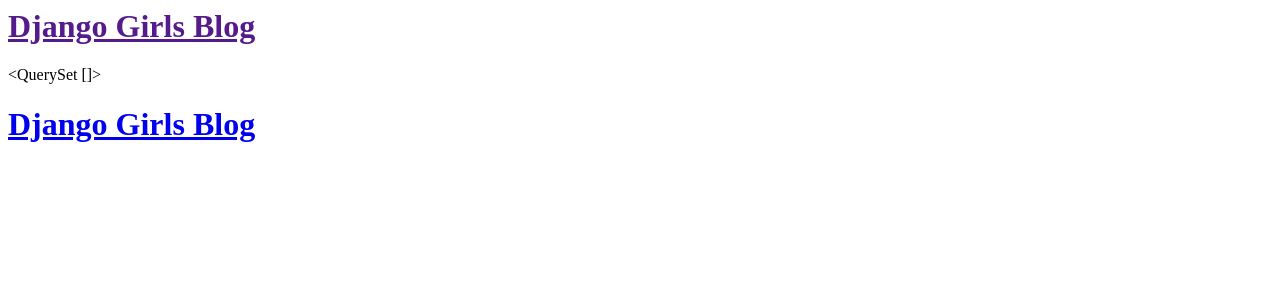
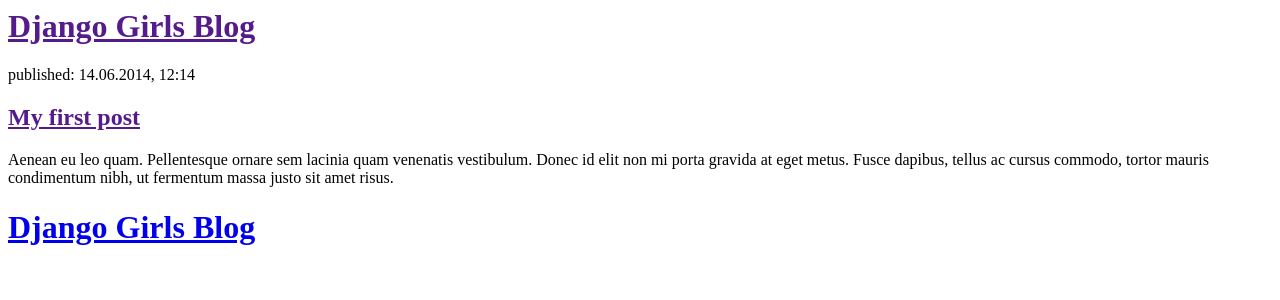
Before and after one commit to Ewelina666/my-first-blog1, a Django app: page / in a window 1280 px wide. Shown: the top 300 px of the page. Run offline with Django 3.2, Linux system fonts and the light colour scheme; data that the repository does not hold is empty.

Commit message:
kolejna zmiana last

```diff
--- a/blog/templates/blog/post_list.html
+++ b/blog/templates/blog/post_list.html
@@ -8,7 +8,9 @@
         </div>
 
         <div>
-            {{ posts }}
+            <p>published: 14.06.2014, 12:14</p>
+            <h2><a href="">My first post</a></h2>
+            <p>Aenean eu leo quam. Pellentesque ornare sem lacinia quam venenatis vestibulum. Donec id elit non mi porta gravida at eget metus. Fusce dapibus, tellus ac cursus commodo, tortor mauris condimentum nibh, ut fermentum massa justo sit amet risus.</p>
         </div>
 
         <div>
```
Lines whose indentation alone changed are shown as unchanged.
